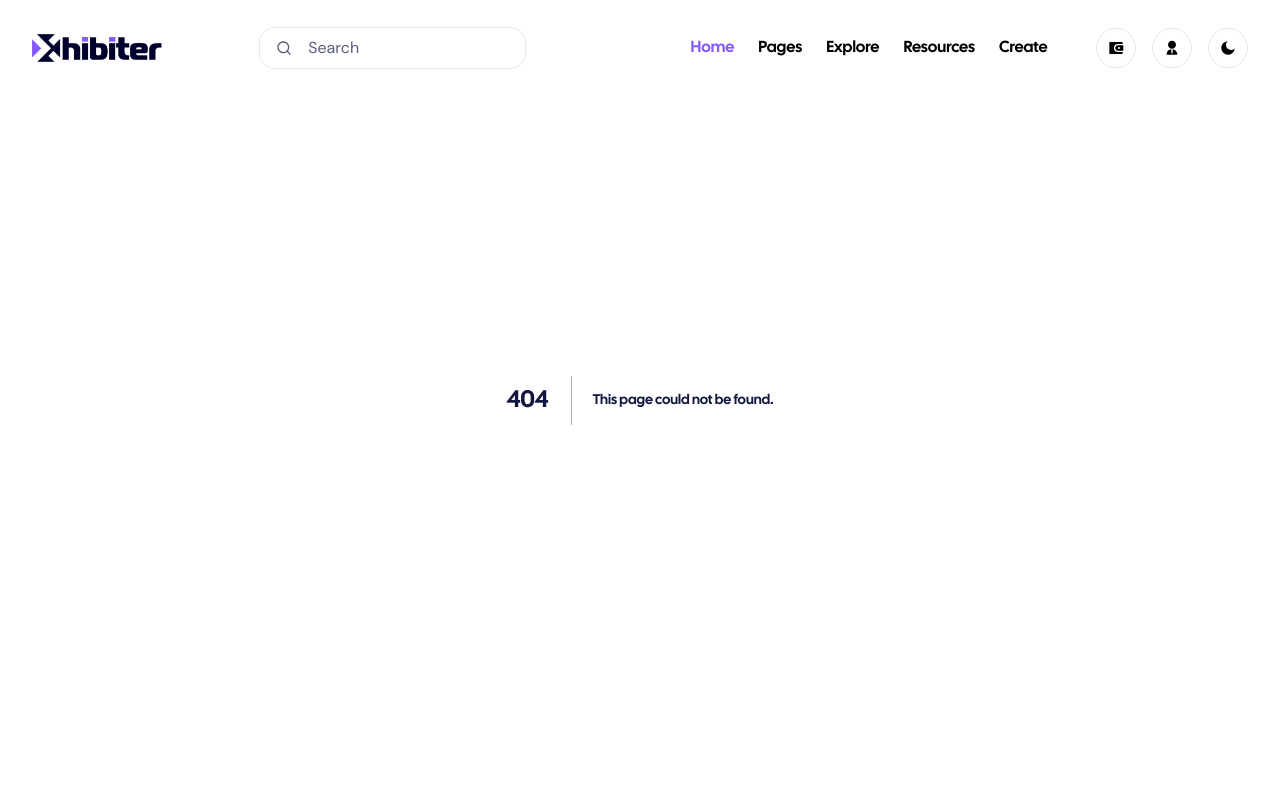
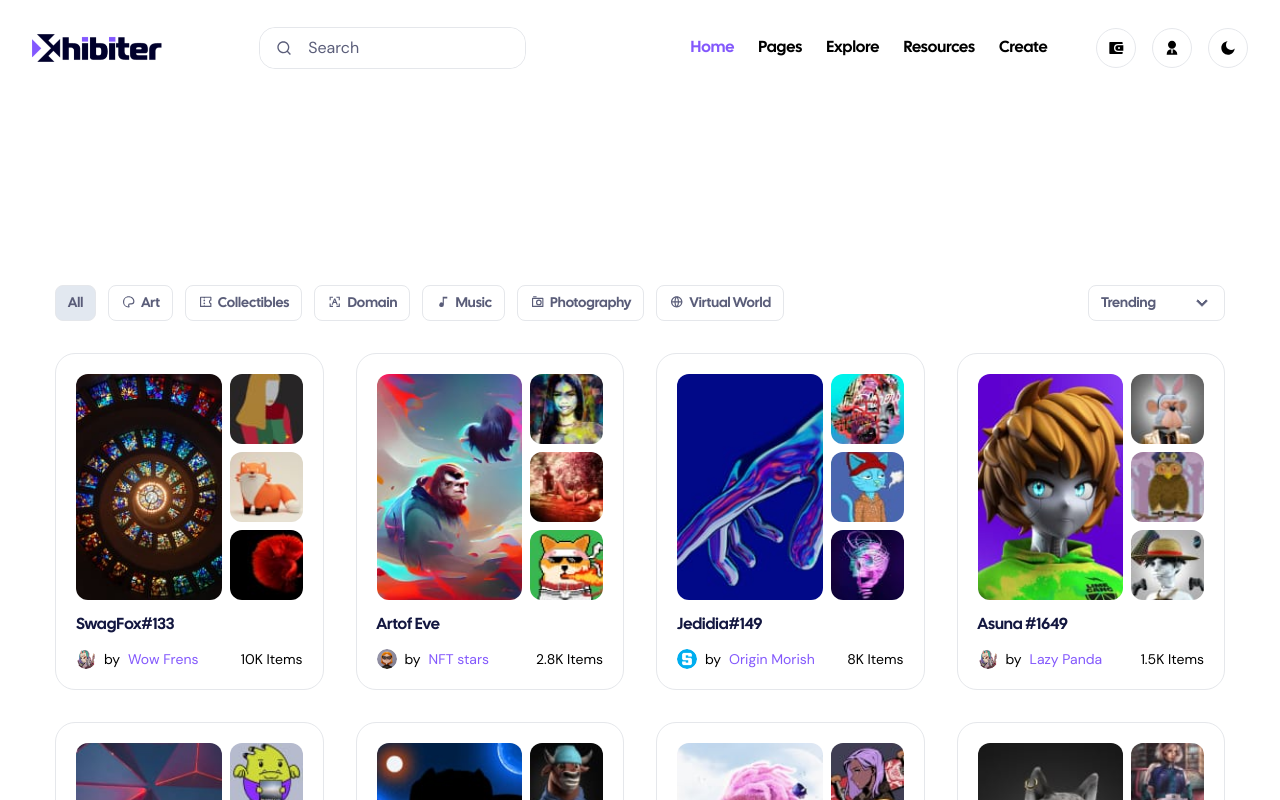
Before and after one commit to shd-mn/xhibiter-template-nextjs, a Next.js app: page /collections in a window 1280 px wide. Before the commit this address had no page. Shown: the top 800 px of the page. Built offline with nearby package versions, Linux system fonts and the light colour scheme.

Commit message:
feat: Collection page finished

```diff
--- /dev/null
+++ b/app/collections/page.js
@@ -0,0 +1,6 @@
+import Collections from '@/container/Collections';
+import React from 'react';
+
+export default function CollectionPage() {
+    return <Collections />;
+}
--- /dev/null
+++ b/container/Collections/index.jsx
@@ -0,0 +1,12 @@
+import React from 'react';
+import ExploreCollections from './ExploreCollections';
+
+function Collections() {
+    return (
+        <main>
+            <ExploreCollections />
+        </main>
+    );
+}
+
+export default Collections;
```
